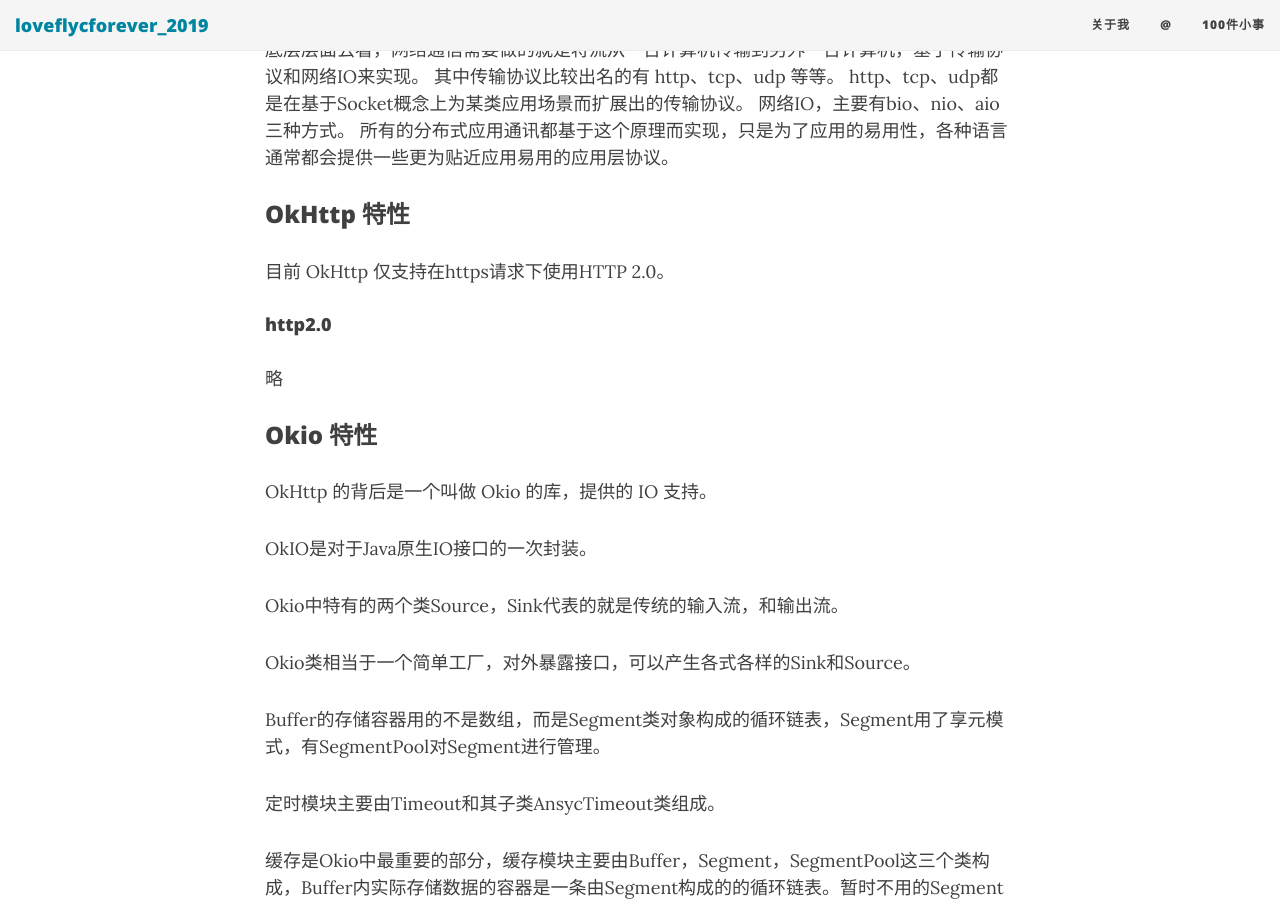
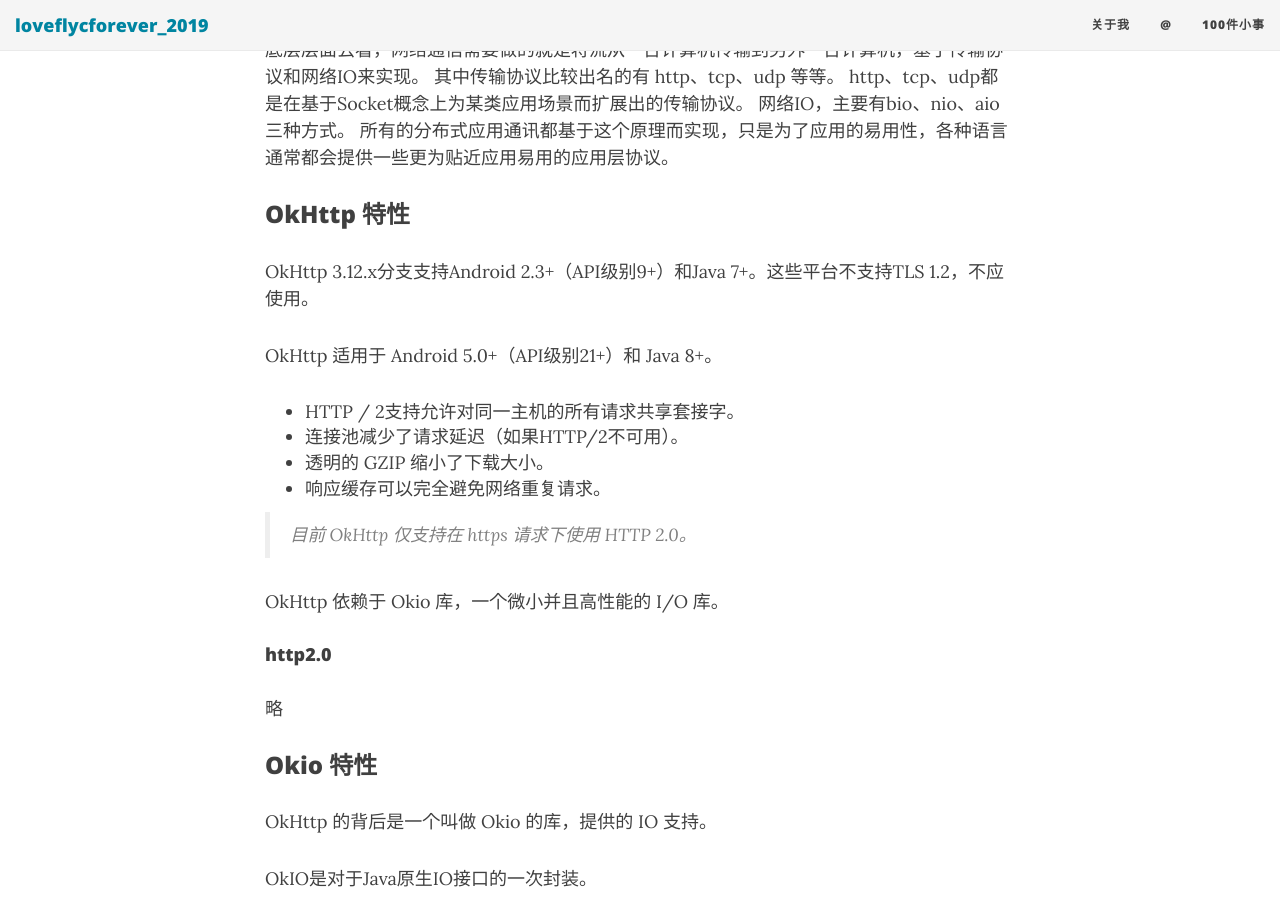
Before and after one commit to loveflycforever/loveflycforever.github.io, a Jekyll site: the page built from _posts/2019-06-22-retrofit.md, in a window 1280 px wide and 900 px high, scrolled down 6005 px. Built offline with Jekyll 4.4.1, drawn with Linux system fonts in a browser that asks for light colours; nearby versions of some CDN libraries.

Commit message:
update: retrofit

```diff
--- a/_posts/2019-06-22-retrofit.md
+++ b/_posts/2019-06-22-retrofit.md
@@ -208,7 +208,19 @@
 
 ### OkHttp 特性
 
-目前 OkHttp 仅支持在https请求下使用HTTP 2.0。
+OkHttp 3.12.x分支支持Android 2.3+（API级别9+）和Java 7+。这些平台不支持TLS 1.2，不应使用。
+
+OkHttp 适用于 Android 5.0+（API级别21+）和 Java 8+。
+
+- HTTP / 2支持允许对同一主机的所有请求共享套接字。
+- 连接池减少了请求延迟（如果HTTP/2不可用）。
+- 透明的 GZIP 缩小了下载大小。
+- 响应缓存可以完全避免网络重复请求。
+
+> 目前 OkHttp 仅支持在 https 请求下使用 HTTP 2.0。
+
+
+OkHttp 依赖于 Okio 库，一个微小并且高性能的 I/O 库。
 
 #### http2.0
 
```
Also changed, not shown: _posts/2019-07-07-documentary-review.md (added).
